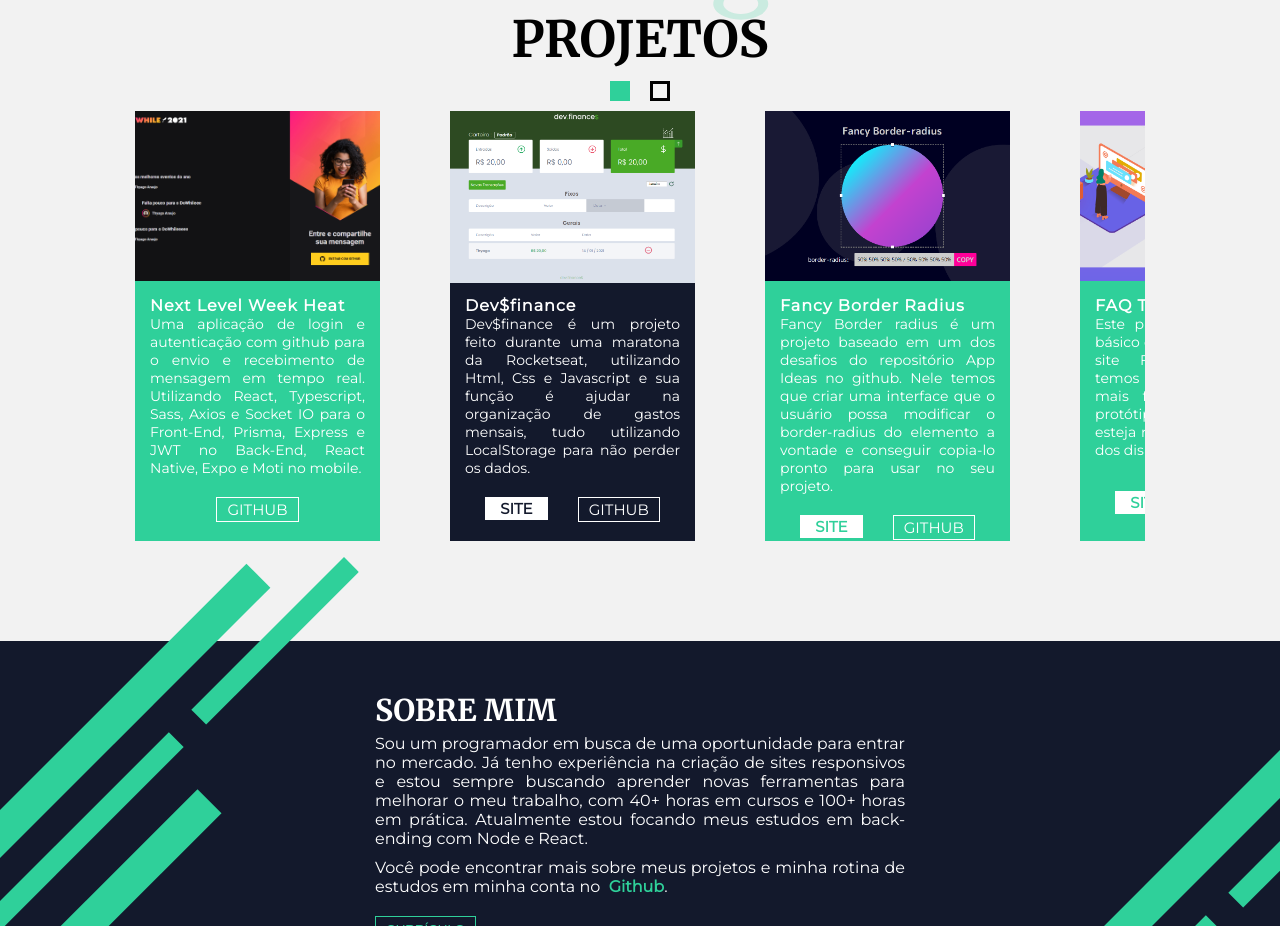
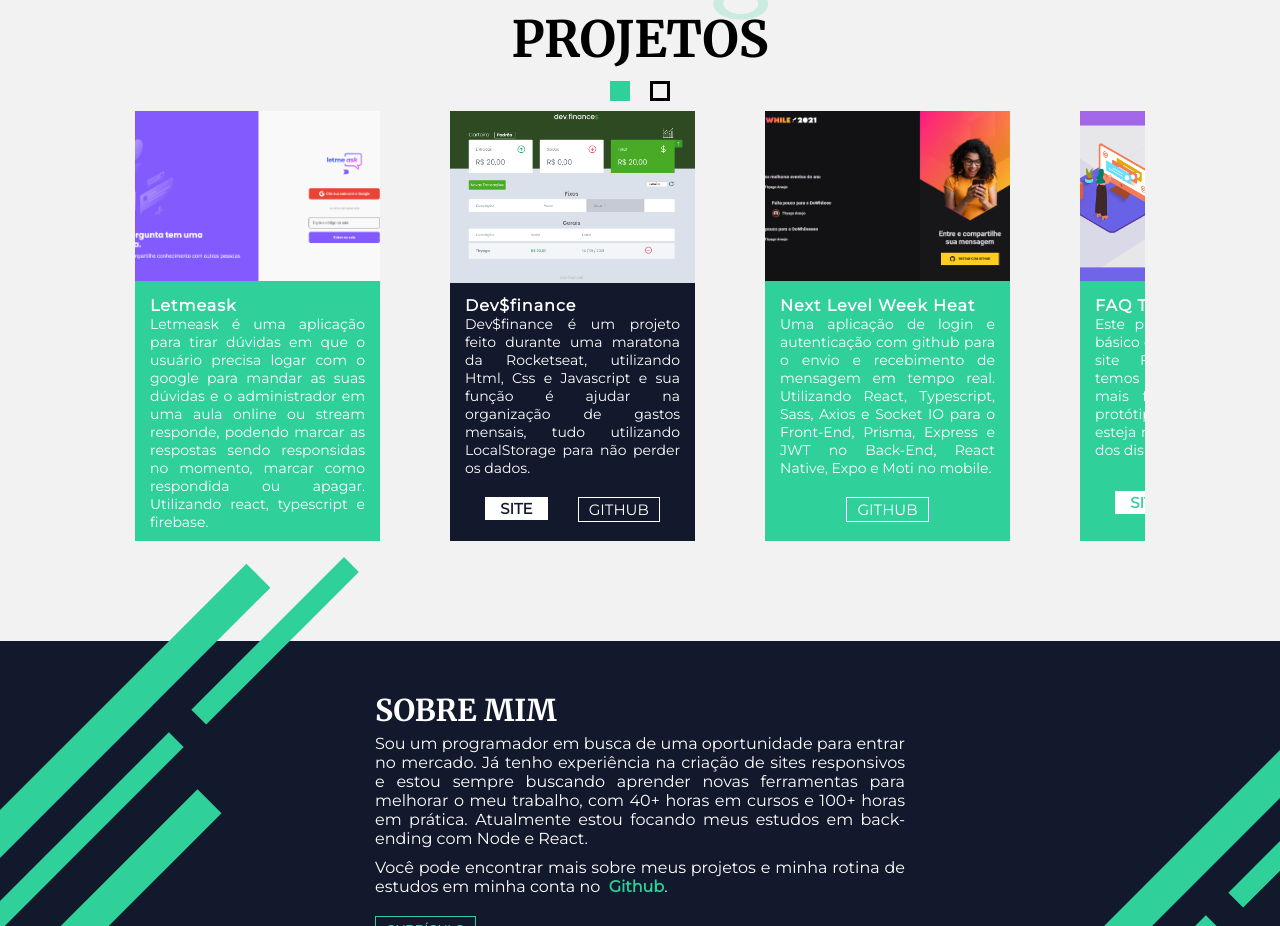
Before and after one commit to Pluto-ty/portfolio, a Next.js app: page / in a window 1280 px wide. Shown: the part 820-1746 px from the top of the page. Built offline with nearby package versions, Linux system fonts and the light colour scheme.

Commit message:
Adicionando projeto letmeask

```diff
--- a/pages/index.js
+++ b/pages/index.js
@@ -25,9 +25,7 @@ function Home() {
         if (window.innerWidth < 768) {
           if (currentProject >= maxProjects) {
             currentProject = 0;
-                  document
-                     .querySelector("#js-box")
-                     .scrollBy(-245 * maxProjects, 0);
+            document.querySelector("#js-box").scrollBy(-245 * maxProjects, 0);
           } else {
             document.querySelector("#js-box").scrollBy(245, 0);
             currentProject++;
@@ -46,16 +44,9 @@ function Home() {
       <Head>
         <meta charset='UTF-8' />
         <meta http-equiv='X-UA-Compatible' content='IE=edge' />
-            <meta
-               name='viewport'
-               content='width=device-width, initial-scale=1.0'
-            />
+        <meta name='viewport' content='width=device-width, initial-scale=1.0' />
         <link rel='preconnect' href='https://fonts.googleapis.com' />
-            <link
-               rel='preconnect'
-               href='https://fonts.gstatic.com'
-               crossorigin
-            />
+        <link rel='preconnect' href='https://fonts.gstatic.com' crossorigin />
         <link
           href='https://fonts.googleapis.com/css2?family=Merriweather:wght@400;700&family=Montserrat&display=swap'
           rel='stylesheet'
@@ -75,13 +66,12 @@ function Home() {
               <img className='c-logo' src='./images/Logo.svg' alt='' />
               <div className='c-introduction'>
                 <span>
-                           Olá, eu sou{" "}
-                           <span className='c-name'>Thyago Araujo,</span>
+                  Olá, eu sou <span className='c-name'>Thyago Araujo,</span>
                 </span>
                 <h1 className='c-title'>DESENVOLVEDOR FRONT-END</h1>
                 <p>
-                           A procura de uma oportunidade na área de
-                           desenvolvimento - HTML, CSS, Javascript e React.
+                  A procura de uma oportunidade na área de desenvolvimento -
+                  HTML, CSS, Javascript e React.
                 </p>
                 <button className='c-projects-button'>
                   <a href='#projetos'>PROJETOS</a>
@@ -147,31 +137,32 @@ function Home() {
                 className='c-projects-2 c-group-button-projects'></div>
             </div>
             <div className='c-box' id='js-box'>
-                     <div className='c-project'>
+              <div className='c-project '>
                 <img
                   className='c-project-img'
-                           src='./images/projects/Next-Level-Week-Heat.gif'
+                  src='./images/projects/letmeask.gif'
                   alt=''
                 />
                 <div className='c-project_content'>
                   <div>
-                              <h3>Next Level Week Heat</h3>
+                    <h3>Letmeask</h3>
                     <p>
-                                 Uma aplicação de login e autenticação com
-                                 github para o envio e recebimento de mensagem
-                                 em tempo real. Utilizando React, Typescript,
-                                 Sass, Axios e Socket IO para o Front-End,
-                                 Prisma, Express e JWT no Back-End, React
-                                 Native, Expo e Moti no mobile.
+                      Letmeask é uma aplicação para tirar dúvidas em que o
+                      usuário precisa logar com o google para mandar as suas
+                      dúvidas e o administrador em uma aula online ou stream
+                      responde, podendo marcar as respostas sendo responsidas no
+                      momento, marcar como respondida ou apagar. Utilizando
+                      react, typescript e firebase.
                     </p>
                   </div>
                   <div className='c-buttons'>
+                    <a target='_blank' href='https://letmeask-2c222.web.app'>
+                      <button className='btn-site'>SITE</button>
+                    </a>
                     <a
                       target='_blank'
-                                 href='https://github.com/ThyagoAraujoM/Next-Level-Week-Heat'>
-                                 <button target='_blank' className='btn-git'>
-                                    GITHUB
-                                 </button>
+                      href='https://github.com/ThyagoAraujoM/letmeask'>
+                      <button className='btn-git'>GITHUB</button>
                     </a>
                   </div>
                 </div>
@@ -186,11 +177,10 @@ function Home() {
                   <div>
                     <h3>Dev$finance</h3>
                     <p>
-                                 Dev$finance é um projeto feito durante uma
-                                 maratona da Rocketseat, utilizando Html, Css e
-                                 Javascript e sua função é ajudar na organização
-                                 de gastos mensais, tudo utilizando LocalStorage
-                                 para não perder os dados.
+                      Dev$finance é um projeto feito durante uma maratona da
+                      Rocketseat, utilizando Html, Css e Javascript e sua função
+                      é ajudar na organização de gastos mensais, tudo utilizando
+                      LocalStorage para não perder os dados.
                     </p>
                   </div>
                   <div className='c-buttons'>
@@ -211,38 +201,36 @@ function Home() {
                   </div>
                 </div>
               </div>
-                     <div className='c-project '>
+              <div className='c-project'>
                 <img
                   className='c-project-img'
-                           src='./images/projects/fancy-border-radius.png'
+                  src='./images/projects/Next-Level-Week-Heat.gif'
                   alt=''
                 />
                 <div className='c-project_content'>
                   <div>
-                              <h3>Fancy Border Radius</h3>
+                    <h3>Next Level Week Heat</h3>
                     <p>
-                                 Fancy Border radius é um projeto baseado em um
-                                 dos desafios do repositório App Ideas no
-                                 github. Nele temos que criar uma interface que
-                                 o usuário possa modificar o border-radius do
-                                 elemento a vontade e conseguir copia-lo pronto
-                                 para usar no seu projeto.
+                      Uma aplicação de login e autenticação com github para o
+                      envio e recebimento de mensagem em tempo real. Utilizando
+                      React, Typescript, Sass, Axios e Socket IO para o
+                      Front-End, Prisma, Express e JWT no Back-End, React
+                      Native, Expo e Moti no mobile.
                     </p>
                   </div>
                   <div className='c-buttons'>
                     <a
                       target='_blank'
-                                 href='https://thyagoaraujom.github.io/Praticando-templates/iniciante/Border-radius-Previewer/index.html'>
-                                 <button className='btn-site'>SITE</button>
-                              </a>
-                              <a
-                                 target='_blank'
-                                 href='https://github.com/ThyagoAraujoM/Praticando-templates/tree/main/iniciante/Border-radius-Previewer'>
-                                 <button className='btn-git'>GITHUB</button>
+                      href='https://github.com/ThyagoAraujoM/Next-Level-Week-Heat'>
+                      <button target='_blank' className='btn-git'>
+                        GITHUB
+                      </button>
                     </a>
                   </div>
                 </div>
               </div>
+
+              {/* Divisão */}
               <div className='c-project'>
                 <img
                   className='c-project-img'
@@ -253,11 +241,10 @@ function Home() {
                   <div>
                     <h3>FAQ Template</h3>
                     <p>
-                                 Este projeto é um template básico de um FAQ
-                                 baseado do site FrontendMentor, dele temos que
-                                 recriar o design o mais fielmente possível ao
-                                 protótipo recebido e que esteja responsivo para
-                                 maioria dos dispositivos.
+                      Este projeto é um template básico de um FAQ baseado do
+                      site FrontendMentor, dele temos que recriar o design o
+                      mais fielmente possível ao protótipo recebido e que esteja
+                      responsivo para maioria dos dispositivos.
                     </p>
                   </div>
                   <div className='c-buttons'>
@@ -284,11 +271,10 @@ function Home() {
                   <div>
                     <h3>Splitter</h3>
                     <p>
-                                 Slitter é um aplicativo para calculo de
-                                 gorjeta, com o calculo em si, uma área para
-                                 valores da gorjeta escolhida pelo usuário e um
-                                 botão para zerar tudo, outro projeto baseado do
-                                 site FrontendMentor.
+                      Slitter é um aplicativo para calculo de gorjeta, com o
+                      calculo em si, uma área para valores da gorjeta escolhida
+                      pelo usuário e um botão para zerar tudo, outro projeto
+                      baseado do site FrontendMentor.
                     </p>
                   </div>
                   <div className='c-buttons'>
@@ -308,28 +294,29 @@ function Home() {
               <div className='c-project '>
                 <img
                   className='c-project-img'
-                           src='./images/projects/wildbeast.png'
+                  src='./images/projects/fancy-border-radius.png'
                   alt=''
                 />
                 <div className='c-project_content'>
                   <div>
-                              <h3>Wildbeast</h3>
+                    <h3>Fancy Border Radius</h3>
                     <p>
-                                 Wildbeast é um template feito para a prática de
-                                 grid layout, utilizando todos os seus conceitos
-                                 para criar um layout responsivo para todos os
-                                 tipos de dispositivos.
+                      Fancy Border radius é um projeto baseado em um dos
+                      desafios do repositório App Ideas no github. Nele temos
+                      que criar uma interface que o usuário possa modificar o
+                      border-radius do elemento a vontade e conseguir copia-lo
+                      pronto para usar no seu projeto.
                     </p>
                   </div>
                   <div className='c-buttons'>
                     <a
                       target='_blank'
-                                 href='https://thyagoaraujom.github.io/Wildbeast/'>
+                      href='https://thyagoaraujom.github.io/Praticando-templates/iniciante/Border-radius-Previewer/index.html'>
                       <button className='btn-site'>SITE</button>
                     </a>
                     <a
                       target='_blank'
-                                 href='https://github.com/ThyagoAraujoM/Wildbeast'>
+                      href='https://github.com/ThyagoAraujoM/Praticando-templates/tree/main/iniciante/Border-radius-Previewer'>
                       <button className='btn-git'>GITHUB</button>
                     </a>
                   </div>
@@ -339,28 +326,21 @@ function Home() {
           </div>
           <footer className='c-about-container'>
             <div className='c-about'>
-                     <img
-                        className='c-details-1'
-                        src='./images/details.svg'
-                        alt=''
-                     />
+              <img className='c-details-1' src='./images/details.svg' alt='' />
               <div className='c-about-content'>
                 <h2>SOBRE MIM</h2>
                 <p>
-                           Sou um programador em busca de uma oportunidade para
-                           entrar no mercado. Já tenho experiência na criação de
-                           sites responsivos e estou sempre buscando aprender
-                           novas ferramentas para melhorar o meu trabalho, com
-                           40+ horas em cursos e 100+ horas em prática.
-                           Atualmente estou focando meus estudos em back-ending
-                           com Node e React.
+                  Sou um programador em busca de uma oportunidade para entrar no
+                  mercado. Já tenho experiência na criação de sites responsivos
+                  e estou sempre buscando aprender novas ferramentas para
+                  melhorar o meu trabalho, com 40+ horas em cursos e 100+ horas
+                  em prática. Atualmente estou focando meus estudos em
+                  back-ending com Node e React.
                 </p>
                 <p>
-                           Você pode encontrar mais sobre meus projetos e minha
-                           rotina de estudos em minha conta no &nbsp;
-                           <a
-                              target='_blank'
-                              href='https://github.com/ThyagoAraujoM'>
+                  Você pode encontrar mais sobre meus projetos e minha rotina de
+                  estudos em minha conta no &nbsp;
+                  <a target='_blank' href='https://github.com/ThyagoAraujoM'>
                     Github
                   </a>
                   .
@@ -385,11 +365,7 @@ function Home() {
                   </a>
                 </p>
               </div>
-                     <img
-                        className='c-details-2'
-                        src='./images/details.svg'
-                        alt=''
-                     />
+              <img className='c-details-2' src='./images/details.svg' alt='' />
             </div>
           </footer>
         </div>
```
Also changed, not shown: public/images/projects/letmeask.gif (added). Lines whose indentation alone changed are shown as unchanged.
